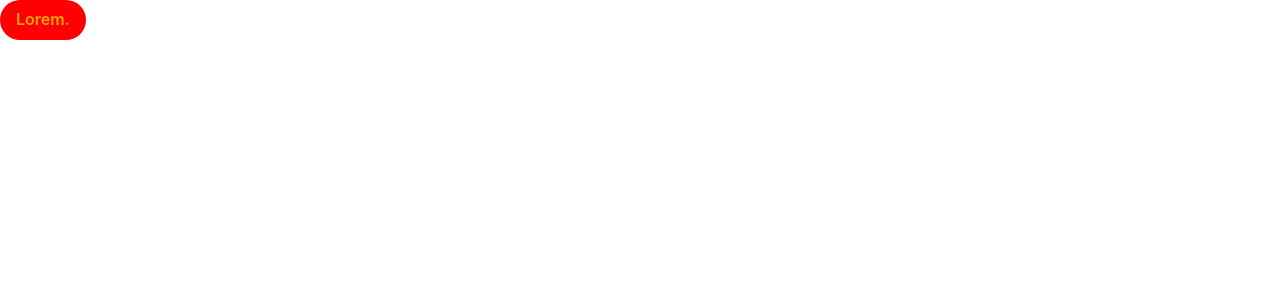
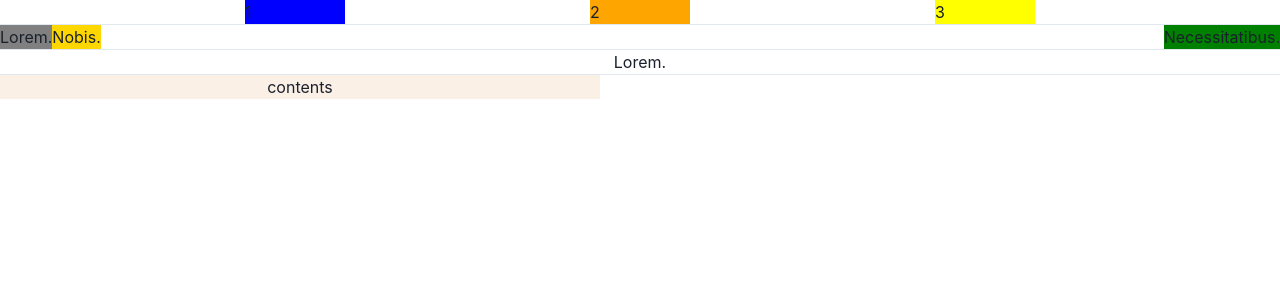
Before and after one commit to JeongHyun-Ha/learn-react, a React (Vite) app: page / in a window 1280 px wide. Shown: the top 300 px of the page. Built offline with nearby package versions, Linux system fonts and the light colour scheme.

Commit message:
Chakra UI
Flex, Center

```diff
--- a/src/App.jsx
+++ b/src/App.jsx
@@ -1,15 +1,35 @@
 import React from "react";
-import { Button, ChakraProvider } from "@chakra-ui/react";
+import { Box, Center, ChakraProvider, Flex, Spacer } from "@chakra-ui/react";
 
 function App(props) {
   return (
     <ChakraProvider>
-      <Button
-        sx={{ color: "orange", bg: "red", borderRadius: "30px" }}
-        colorScheme={"blue"}
-      >
-        Lorem.
-      </Button>
+      <Flex justify={"space-evenly"}>
+        <Box w={"100px"} bgColor={"blue"}>
+          1
+        </Box>
+        <Box w={"100px"} bgColor={"orange"}>
+          2
+        </Box>
+        <Box w={"100px"} bgColor={"yellow"}>
+          3
+        </Box>
+      </Flex>
+      <hr />
+      <Flex>
+        <Box bgColor={"gray"}>Lorem.</Box>
+        <Box bgColor={"gold"}>Nobis.</Box>
+        <Spacer />
+        <Box bgColor={"green"}>Necessitatibus.</Box>
+      </Flex>
+      <hr />
+      <Center>
+        <Box>Lorem.</Box>
+      </Center>
+      <hr />
+      <Center w={{ base: "50%", md: "600px" }} bgColor={"linen"}>
+        <Box>contents</Box>
+      </Center>
     </ChakraProvider>
   );
 }
```
